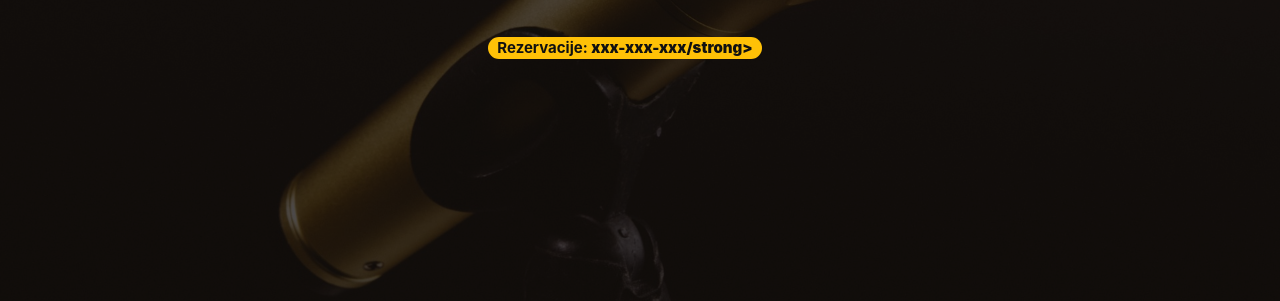
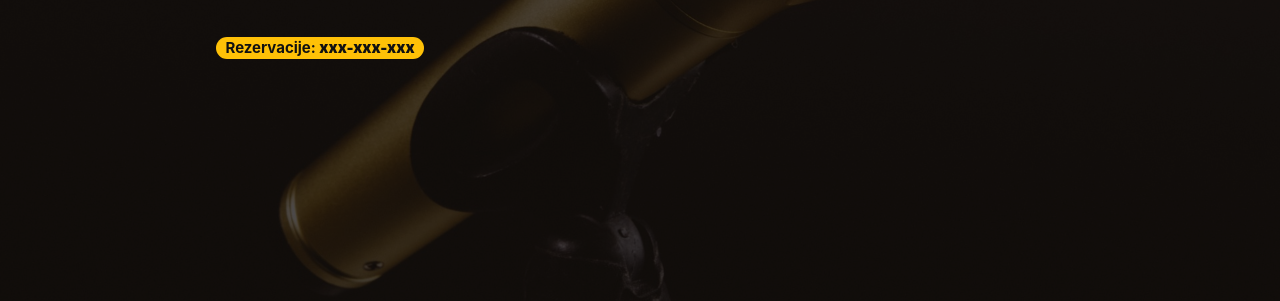
Before and after one commit to kodonoto/slavkomatriks, a plain HTML site: page index.html in a window 1280 px wide. Shown: the part 499-800 px from the top of the page. Drawn offline with Linux system fonts and the light colour scheme; files whose address does not match are found by name.

Commit message:
Update index.html

```diff
--- a/index.html
+++ b/index.html
@@ -68,7 +68,7 @@
                     <br>
                     <span class="lead"><i>MUZIKA PO MERI - ZA SVAKU PRILIKU</i></span>
                     <br><br>
-                    <h6 id="nav-badge" class="badge badge-pill badge-warning text-center">Rezervacije: <strong>xxx-xxx-xxx/strong></h6>
+                    <h6 id="nav-badge" class="badge badge-pill badge-warning text-center">Rezervacije: <strong>xxx-xxx-xxx</strong></h6>
                 </div>
                 <div class="col"></div>
             </div>
@@ -311,7 +311,7 @@
                     <div class="card-deck">
                         <div class="card bg-transparent border-white">
                             <h3 class="text-center">Telefon</h3>
-                            <p class="tekst text-center">063-574-313</p>
+                            <p class="tekst text-center">xxx-xxx-xxx</p>
                         </div>
                         <!-- <div class="card bg-transparent border-white">
                             <h3 class="text-center">E-mail</h3>
```
